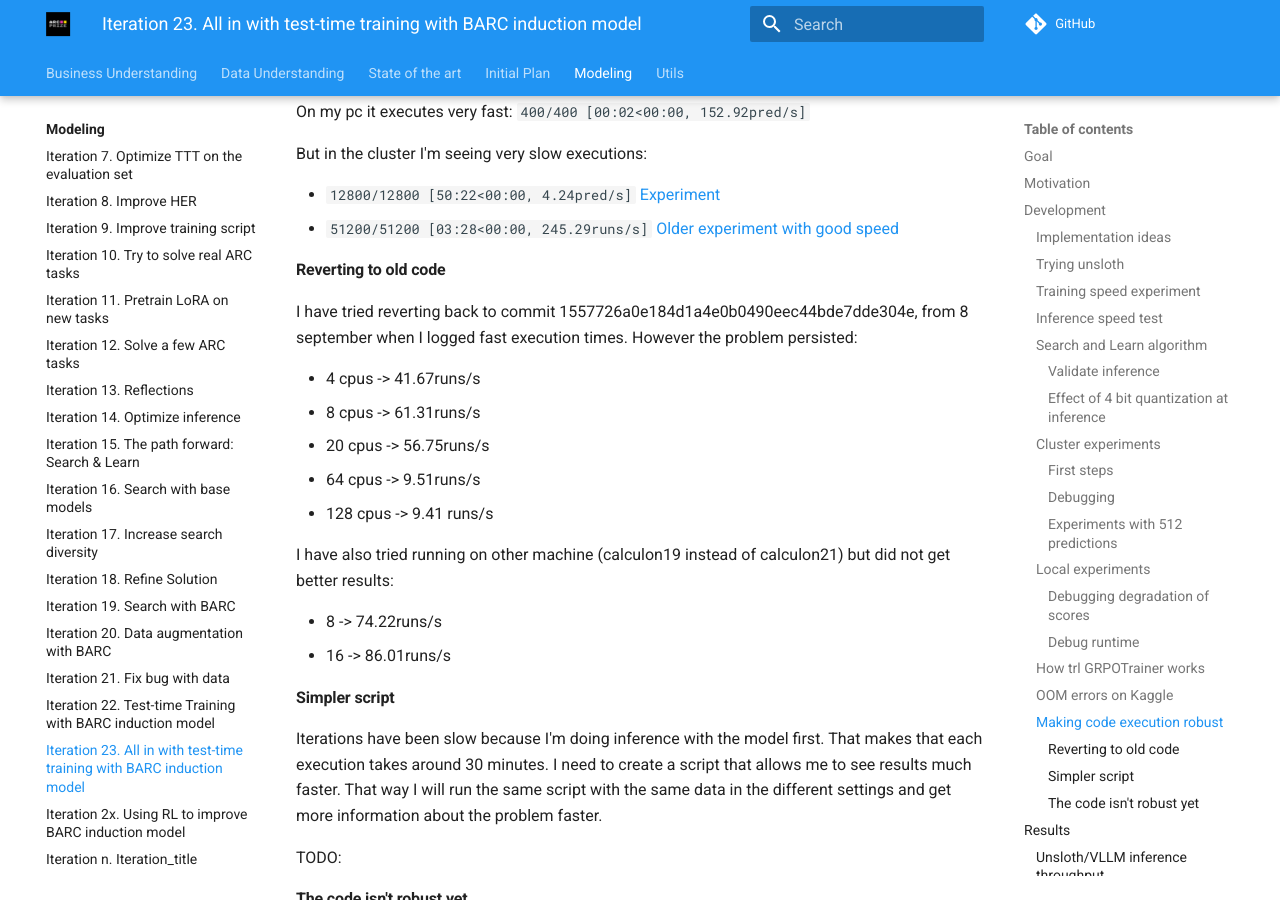
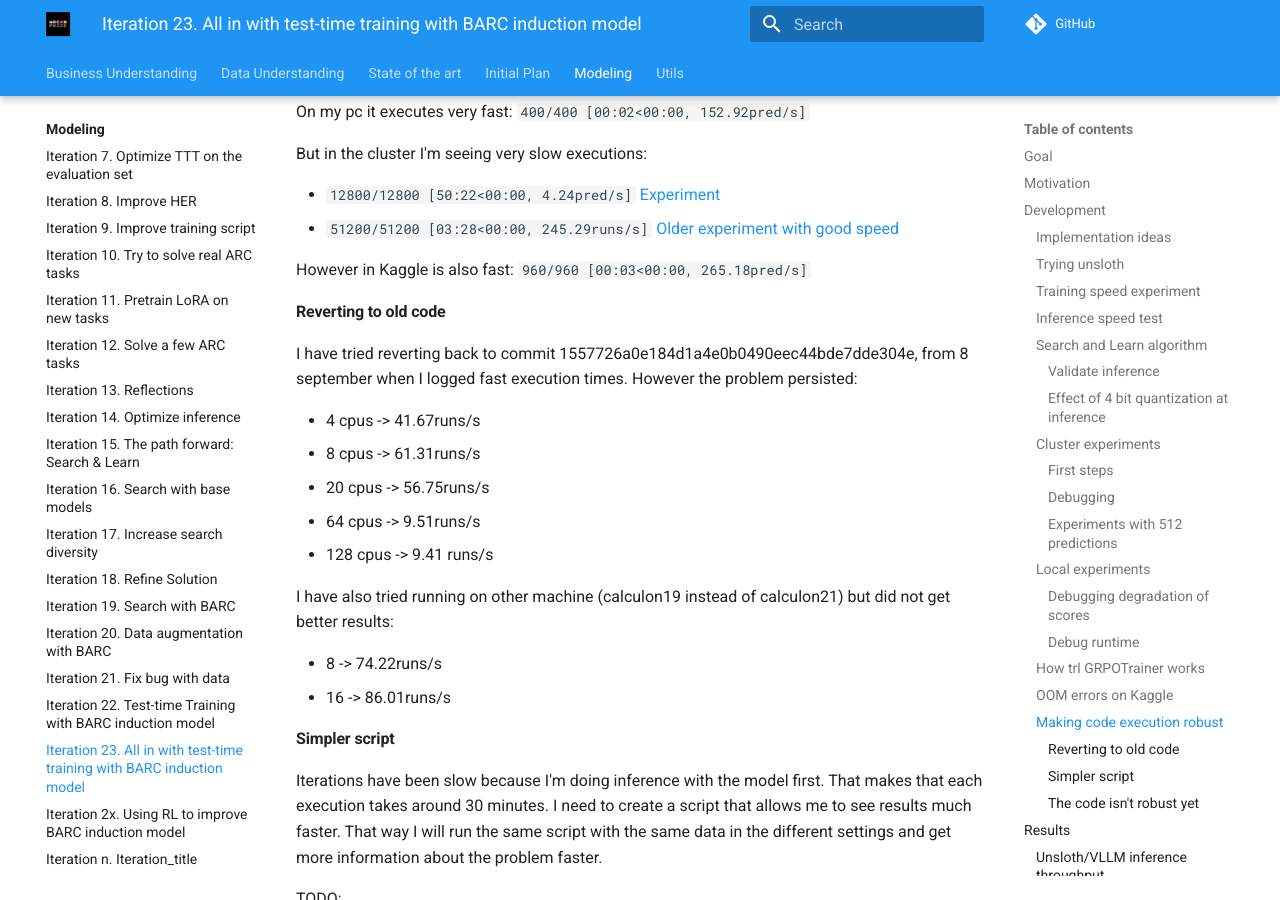
Before and after one commit to ironbar/arc25, an MkDocs documentation site: the page built from docs/modeling/Iteration_23_ttt_BARC_v2.md, in a window 1280 px wide and 900 px high, scrolled down 7916 px. Built offline with MkDocs 1.6.1 and Material for MkDocs 9.7.7, drawn with Linux system fonts in a browser that asks for light colours; comment, search, counter and statistics services are not loaded.

Commit message:
documented that Kaggle is also fast

```diff
--- a/docs/modeling/Iteration_23_ttt_BARC_v2.md
+++ b/docs/modeling/Iteration_23_ttt_BARC_v2.md
@@ -369,6 +369,8 @@ But in the cluster I'm seeing very slow executions:
 - `12800/12800 [50:22<00:00,  4.24pred/s]`  [Experiment](https://wandb.ai/guillermobarbadillo/2025-09-12-search-and-learn/runs/19gni2he/logs)
 - `51200/51200 [03:28<00:00, 245.29runs/s]` [Older experiment with good speed](https://wandb.ai/guillermobarbadillo/2025-09-07-search-and-learn/runs/zdkkfzdv/logs)
 
+However in Kaggle is also fast: `960/960 [00:03<00:00, 265.18pred/s]`
+
 #### Reverting to old code
 
 I have tried reverting back to commit 1557726a0e184d1a4e0b0490eec44bde7dde304e, from 8 september when I logged fast execution times. However the problem persisted:
```
